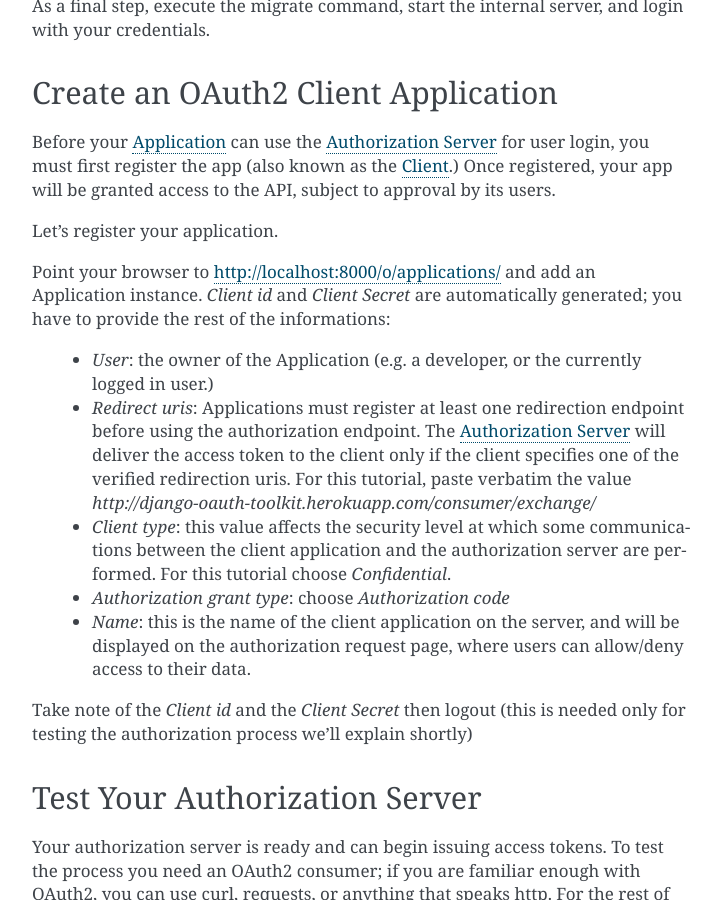
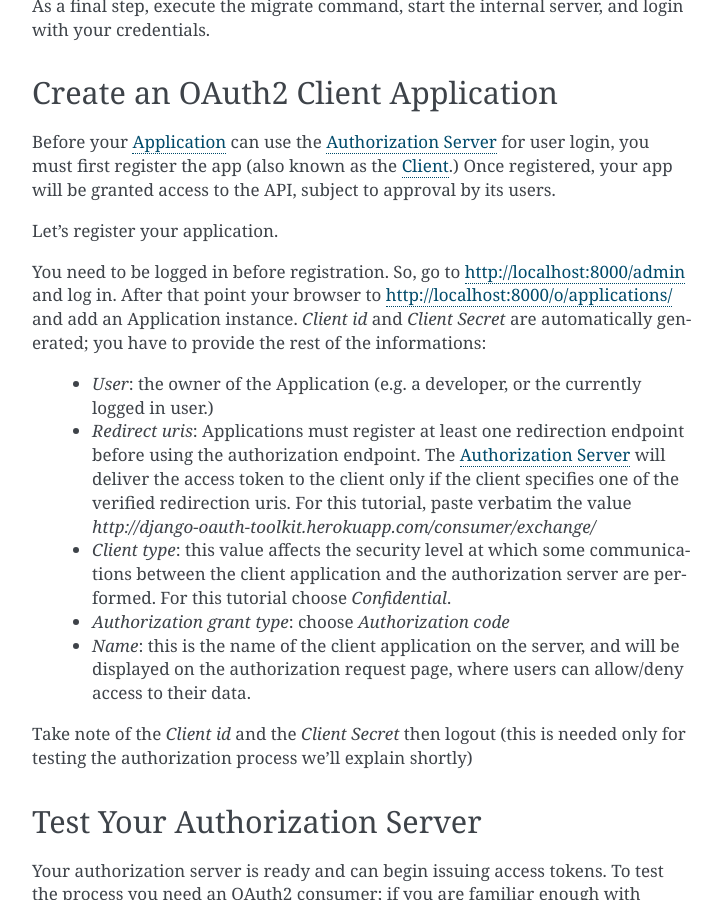
Before and after one commit to sheriffwoody0922/oauth-python-django, a Sphinx documentation site: the page built from docs/tutorial/tutorial_01.rst, in a window 1280 px wide and 900 px high, scrolled down 1667 px. Shown: the whole window, without its empty margins (388-1109 px from the left). Built offline with Sphinx 7.4.7, drawn with Linux system fonts in a browser that asks for light colours.

Commit message:
add login warning for application registration to docs (#713)

```diff
--- a/docs/tutorial/tutorial_01.rst
+++ b/docs/tutorial/tutorial_01.rst
@@ -85,7 +85,8 @@ the API, subject to approval by its users.
 
 Let's register your application.
 
-Point your browser to http://localhost:8000/o/applications/ and add an Application instance.
+You need to be logged in before registration. So, go to http://localhost:8000/admin and log in. After that
+point your browser to http://localhost:8000/o/applications/ and add an Application instance.
 `Client id` and `Client Secret` are automatically generated; you have to provide the rest of the informations:
 
  * `User`: the owner of the Application (e.g. a developer, or the currently logged in user.)
```
